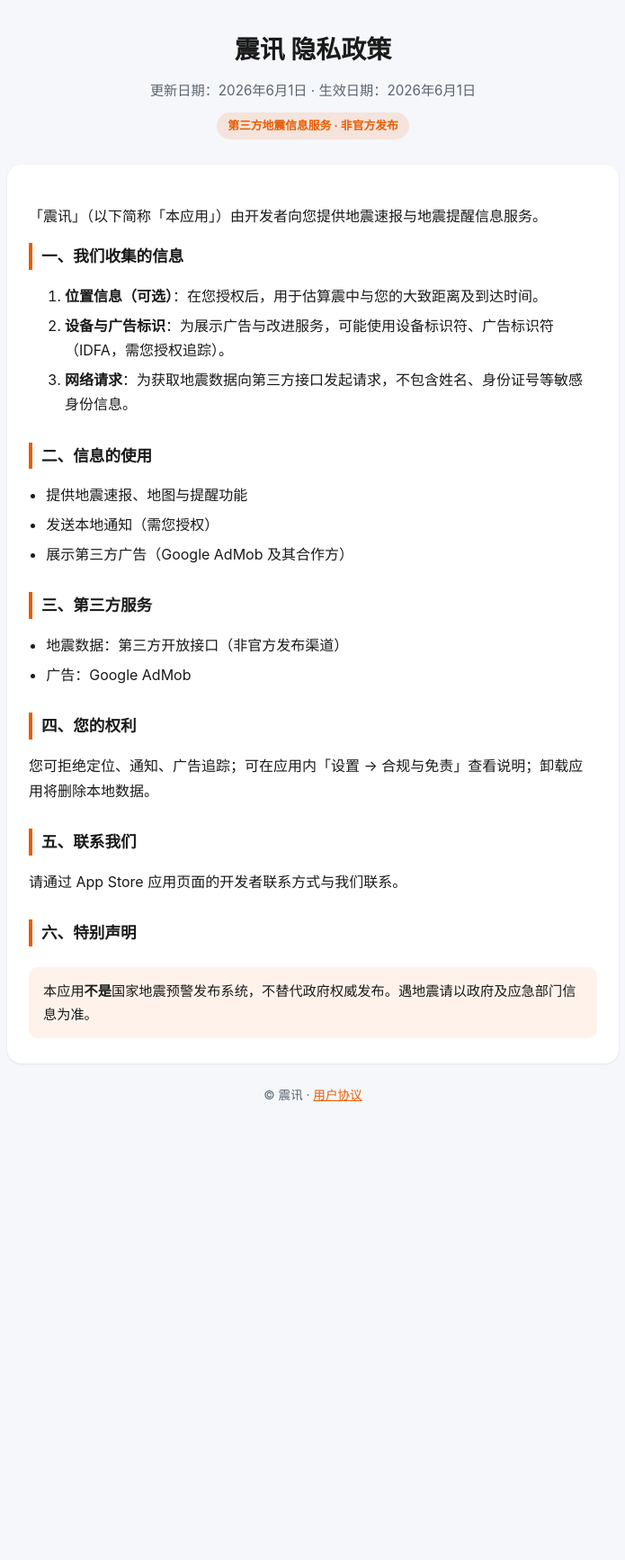
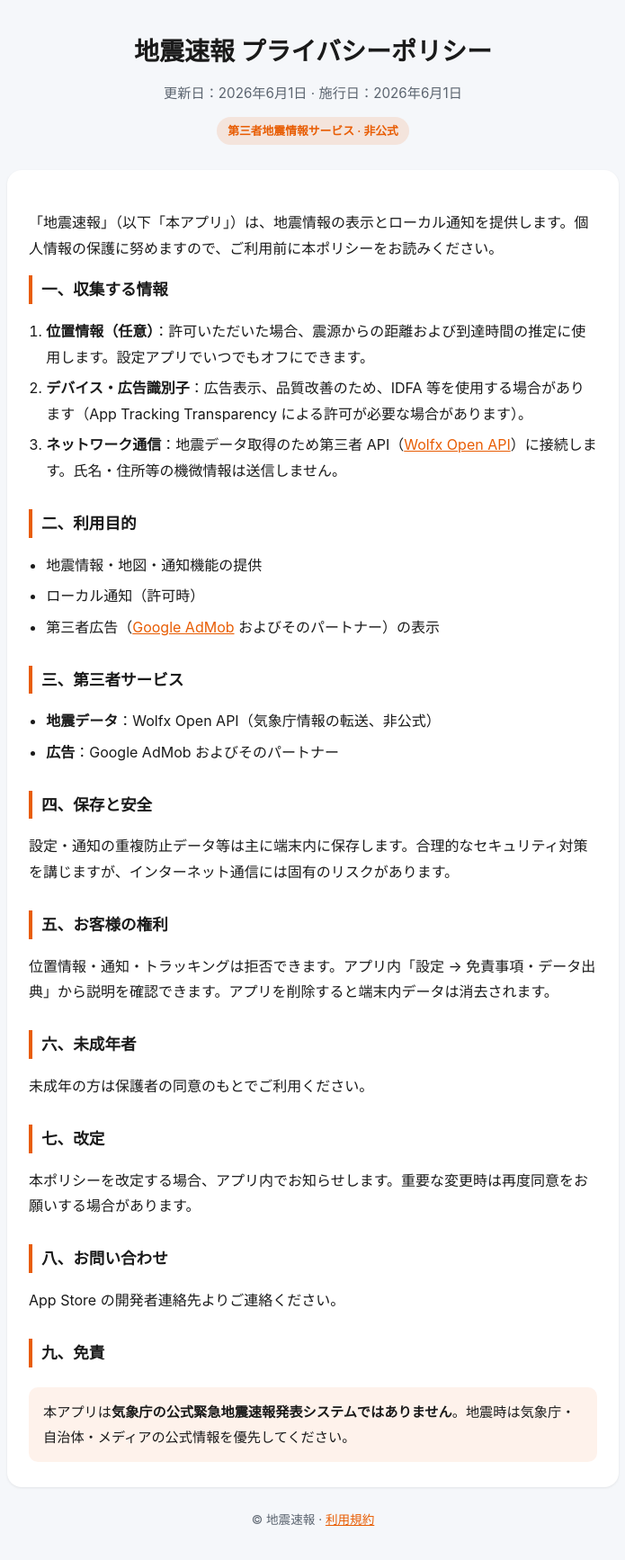
Before and after one commit to zjloveit/zhenxun-privacy, a plain HTML site: page docs/index.html in a window 1280 px wide. Shown: the whole page at 90% size, without its empty margins (292-987 px from the left). Before the commit the page ends 1291 px from the top, so only its background shows below. Drawn offline with Linux system fonts and the light colour scheme.

Commit message:
Update privacy policy and terms to Japanese for Japan App Store

```diff
--- a/docs/index.html
+++ b/docs/index.html
@@ -1,10 +1,10 @@
 <!DOCTYPE html>
-<html lang="zh-Hans">
+<html lang="ja">
 <head>
   <meta charset="utf-8" />
   <meta name="viewport" content="width=device-width, initial-scale=1" />
-  <title>震讯 · 隐私政策</title>
-  <meta name="description" content="震讯 App 隐私政策" />
+  <title>地震速報 · プライバシーポリシー</title>
+  <meta name="description" content="地震速報 iOS アプリのプライバシーポリシー" />
   <style>
     :root {
       color-scheme: light dark;
@@ -25,10 +25,10 @@
     * { box-sizing: border-box; }
     body {
       margin: 0;
-      font-family: -apple-system, BlinkMacSystemFont, "PingFang SC", "Helvetica Neue", sans-serif;
+      font-family: -apple-system, BlinkMacSystemFont, "Hiragino Sans", "Hiragino Kaku Gothic ProN", "Yu Gothic", sans-serif;
       background: var(--bg);
       color: var(--text);
-      line-height: 1.7;
+      line-height: 1.8;
     }
     main {
       max-width: 720px;
@@ -67,7 +67,7 @@
       padding-left: 10px;
     }
     h2:first-of-type { margin-top: 0; }
-    ul { padding-left: 1.2em; }
+    ul, ol { padding-left: 1.2em; }
     li { margin: 0.35em 0; }
     .notice {
       margin-top: 1.5em;
@@ -88,48 +88,57 @@
 <body>
   <main>
     <header>
-      <h1>震讯 隐私政策</h1>
-      <p>更新日期：2026年6月1日 · 生效日期：2026年6月1日</p>
-      <span class="badge">第三方地震信息服务 · 非官方发布</span>
+      <h1>地震速報 プライバシーポリシー</h1>
+      <p>更新日：2026年6月1日 · 施行日：2026年6月1日</p>
+      <span class="badge">第三者地震情報サービス · 非公式</span>
     </header>
 
     <article>
-      <p>「震讯」（以下简称「本应用」）由开发者向您提供地震速报与地震提醒信息服务。</p>
+      <p>「地震速報」（以下「本アプリ」）は、地震情報の表示とローカル通知を提供します。個人情報の保護に努めますので、ご利用前に本ポリシーをお読みください。</p>
 
-      <h2>一、我们收集的信息</h2>
+      <h2>一、収集する情報</h2>
       <ol>
-        <li><strong>位置信息（可选）</strong>：在您授权后，用于估算震中与您的大致距离及到达时间。</li>
-        <li><strong>设备与广告标识</strong>：为展示广告与改进服务，可能使用设备标识符、广告标识符（IDFA，需您授权追踪）。</li>
-        <li><strong>网络请求</strong>：为获取地震数据向第三方接口发起请求，不包含姓名、身份证号等敏感身份信息。</li>
+        <li><strong>位置情報（任意）</strong>：許可いただいた場合、震源からの距離および到達時間の推定に使用します。設定アプリでいつでもオフにできます。</li>
+        <li><strong>デバイス・広告識別子</strong>：広告表示、品質改善のため、IDFA 等を使用する場合があります（App Tracking Transparency による許可が必要な場合があります）。</li>
+        <li><strong>ネットワーク通信</strong>：地震データ取得のため第三者 API（<a href="https://wolfx.jp/" rel="noopener">Wolfx Open API</a>）に接続します。氏名・住所等の機微情報は送信しません。</li>
       </ol>
 
-      <h2>二、信息的使用</h2>
+      <h2>二、利用目的</h2>
       <ul>
-        <li>提供地震速报、地图与提醒功能</li>
-        <li>发送本地通知（需您授权）</li>
-        <li>展示第三方广告（Google AdMob 及其合作方）</li>
+        <li>地震情報・地図・通知機能の提供</li>
+        <li>ローカル通知（許可時）</li>
+        <li>第三者広告（<a href="https://admob.google.com/" rel="noopener">Google AdMob</a> およびそのパートナー）の表示</li>
       </ul>
 
-      <h2>三、第三方服务</h2>
+      <h2>三、第三者サービス</h2>
       <ul>
-        <li>地震数据：第三方开放接口（非官方发布渠道）</li>
-        <li>广告：Google AdMob</li>
+        <li><strong>地震データ</strong>：Wolfx Open API（気象庁情報の転送、非公式）</li>
+        <li><strong>広告</strong>：Google AdMob およびそのパートナー</li>
       </ul>
 
-      <h2>四、您的权利</h2>
-      <p>您可拒绝定位、通知、广告追踪；可在应用内「设置 → 合规与免责」查看说明；卸载应用将删除本地数据。</p>
+      <h2>四、保存と安全</h2>
+      <p>設定・通知の重複防止データ等は主に端末内に保存します。合理的なセキュリティ対策を講じますが、インターネット通信には固有のリスクがあります。</p>
 
-      <h2>五、联系我们</h2>
-      <p>请通过 App Store 应用页面的开发者联系方式与我们联系。</p>
+      <h2>五、お客様の権利</h2>
+      <p>位置情報・通知・トラッキングは拒否できます。アプリ内「設定 → 免責事項・データ出典」から説明を確認できます。アプリを削除すると端末内データは消去されます。</p>
 
-      <h2>六、特别声明</h2>
+      <h2>六、未成年者</h2>
+      <p>未成年の方は保護者の同意のもとでご利用ください。</p>
+
+      <h2>七、改定</h2>
+      <p>本ポリシーを改定する場合、アプリ内でお知らせします。重要な変更時は再度同意をお願いする場合があります。</p>
+
+      <h2>八、お問い合わせ</h2>
+      <p>App Store の開発者連絡先よりご連絡ください。</p>
+
+      <h2>九、免責</h2>
       <div class="notice">
-        本应用<strong>不是</strong>国家地震预警发布系统，不替代政府权威发布。遇地震请以政府及应急部门信息为准。
+        本アプリは<strong>気象庁の公式緊急地震速報発表システムではありません</strong>。地震時は気象庁・自治体・メディアの公式情報を優先してください。
       </div>
     </article>
 
     <footer>
-      <p>© 震讯 · <a href="user-agreement.html">用户协议</a></p>
+      <p>© 地震速報 · <a href="user-agreement.html">利用規約</a></p>
     </footer>
   </main>
 </body>
```
Also changed, not shown: docs/user-agreement.html (+102 -12 lines), 6 other files.
